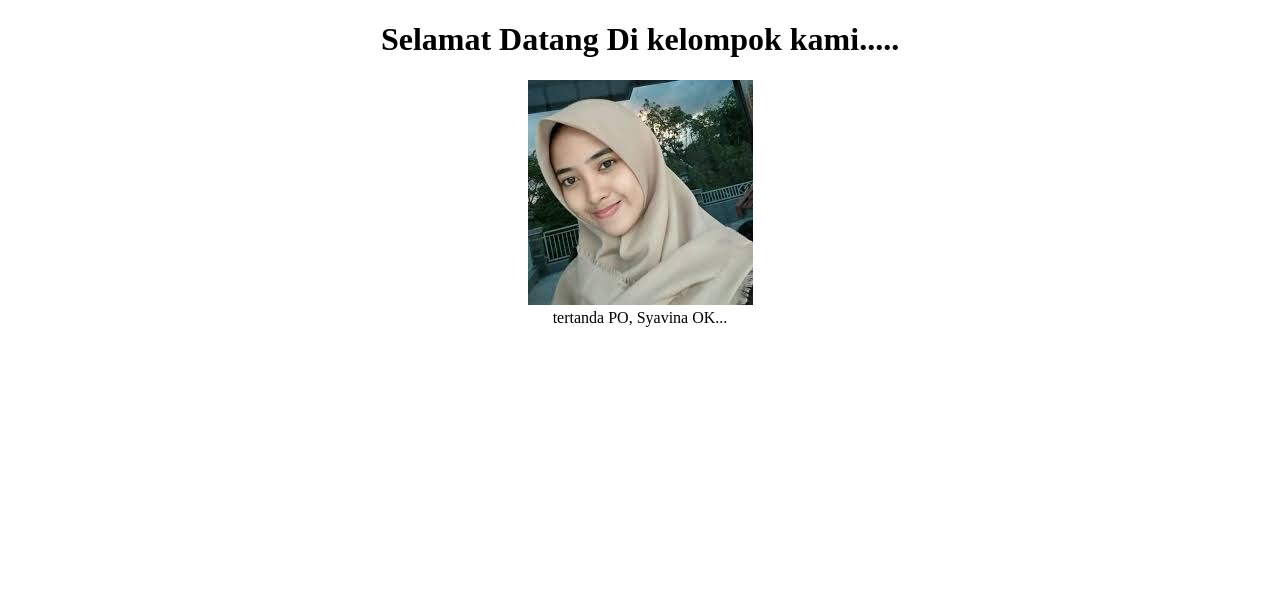
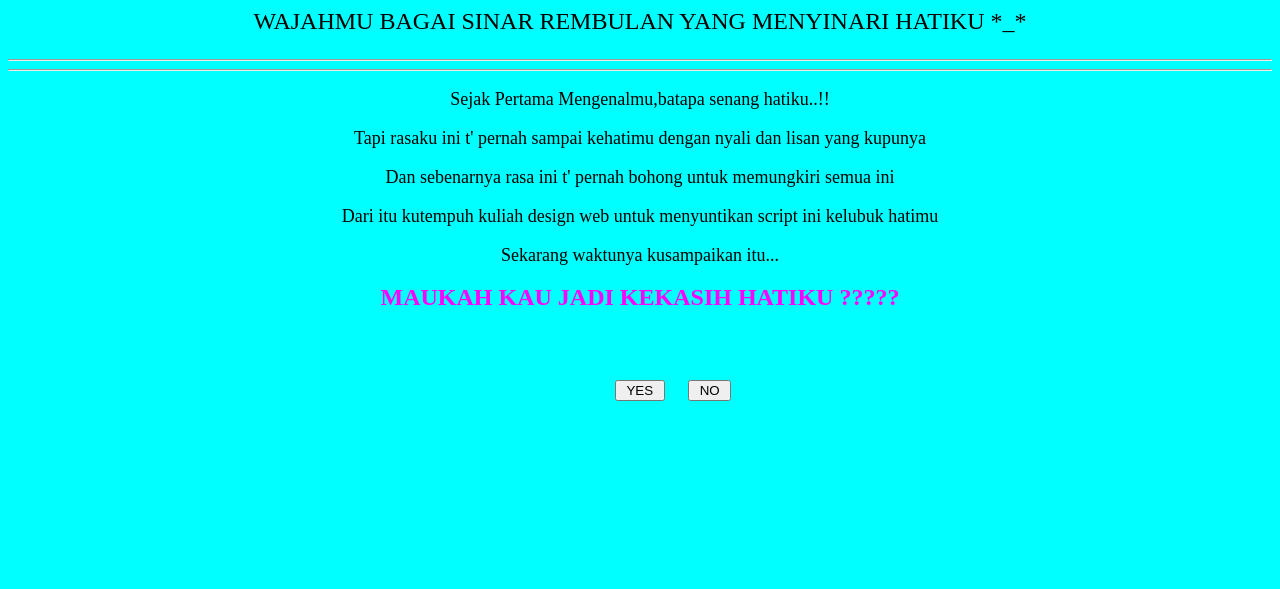
Before and after one commit to semangatbaru/khizam45, a CodeIgniter app: page /khizam45/ in a window 1280 px wide. Shown: the top 589 px of the page. Run offline with CodeIgniter, Linux system fonts and the light colour scheme.

Commit message:
Update safina.php

```diff
--- a/application/views/safina.php
+++ b/application/views/safina.php
@@ -1,17 +1,73 @@
-<!DOCTYPE html>
 <html>
 <head>
-	<title>sapik</title>
-</head>
+<title>Kunyatakan Cinta <3 </title>
+<meta http-equiv="Content-Type" content="text/html; charset=utf-8" />
+<meta name="author" content="http://www.javascriptbank.com/" />
+<meta name="distribution" content="Global" />
+<meta name="copyright" content="JavaScriptBank.com" />
+<script type="text/javascript">
+fl=1
+function f1()
+{
+alert("Makasih yaaa... tolong kirim sms ke aku yaa... ")}
+function f(){
+if(fl==1)
+{
+Bn.style.top=90
+Bn.style.left=500
+fl=2
+}
+else if(fl==2)
+{
+Bn.style.top=90
+Bn.style.left=50
+fl=3
+}
+else if(fl==3)
+{
+Bn.style.top=235
+Bn.style.left=360
+fl=1
+}
+}
+</script>
+<style type="text/css">
+<!--
+body {
+background-color: #00FFFF;
+}
+.style1 {
+color: #000000;
+font-size: 24px;
+}
+.style2 {color: #000000; font-size: 18px; }
+.style3 {
+color: #FF00FF;
+font-weight: bold;
+font-size: 24px;
+}
+-->
+</style></head>
 <body>
-	<center>
-		<div>
-			<h1>Selamat Datang Di kelompok kami.....</h1>
-		</div>
-		<img src="<?php echo base_url().'assets/'?>index.jpg" alt="">
-		<div>
-			tertanda PO, Syavina OK...
-		</div>
-	</center>
-</body>
+
+<div id="By" style="position:absolute; left:615px; top:380px; width:50px;height:198px;">
+
+<input type="button" value=" YES " onClick="f1()" />
+</div>
+<div ID="Bn" style="position:absolute; left:688px; top:380px; width:210px; height:210px;">
+<input name="button" type="button" onMouseOver="f()" value=" NO " />
+</div>
+
+<p align="center" class="style1">WAJAHMU BAGAI SINAR REMBULAN YANG MENYINARI HATIKU *_*</p>
+<hr> <hr>
+<p align="center" class="style2">Sejak Pertama Mengenalmu,batapa senang hatiku..!!</p>
+<p align="center" class="style2">Tapi rasaku ini t' pernah sampai kehatimu dengan nyali dan lisan yang kupunya</p>
+<p align="center" class="style2">Dan sebenarnya rasa ini t' pernah bohong untuk memungkiri semua ini</p>
+<p align="center" class="style2">Dari itu kutempuh kuliah design web untuk menyuntikan script ini kelubuk hatimu </p>
+<p align="center" class="style2">Sekarang waktunya kusampaikan itu...</p>
+<div align="center" class="style3">MAUKAH KAU JADI KEKASIH HATIKU ?????
+</div>
+<p class="style1">  </p>
+<p> </p>
+</BODY>
 </html>
```
